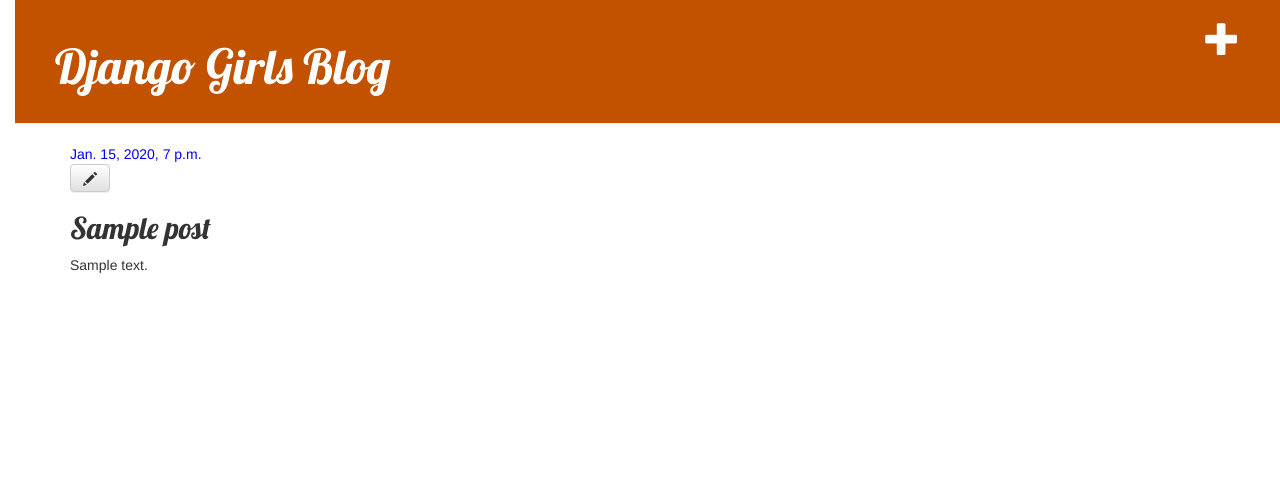
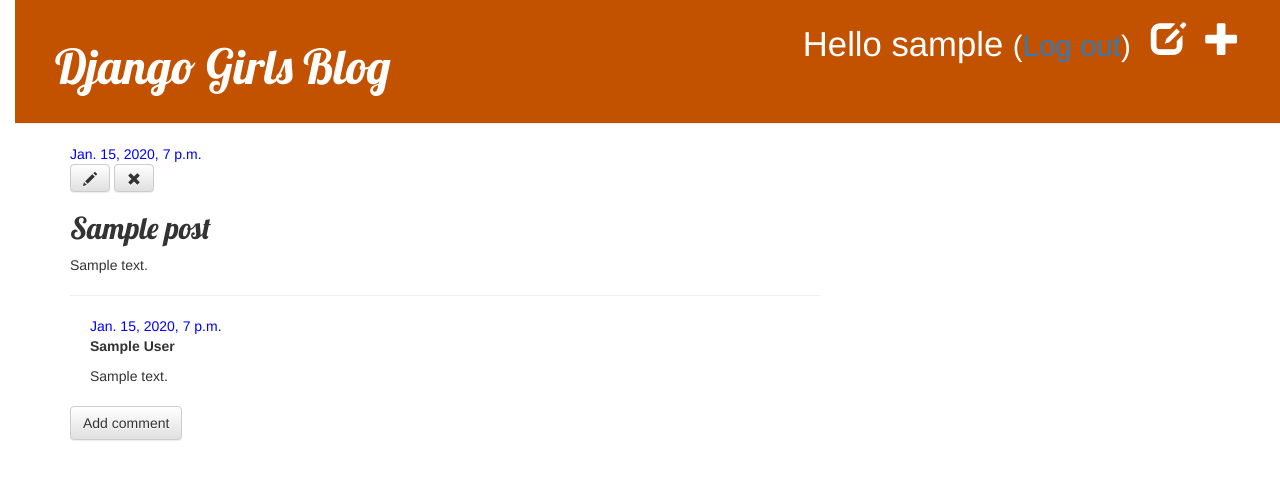
Before and after one commit to jwspgcr/my-first-blog, a Django app: page /post/1/ in a window 1280 px wide. Shown: the top 480 px of the page. Run offline with Django 3.2, Linux system fonts and the light colour scheme; a user stored in the database is signed in; tables that the repository leaves empty hold one stand-in row (values such as "Sample post"); some libraries are stand-ins or nearby versions.

Commit message:
extensiv tutorial implemented

```diff
--- a/blog/admin.py
+++ b/blog/admin.py
@@ -1,4 +1,5 @@
 from django.contrib import admin
-from .models import Post
+from .models import Post, Comment
 
 admin.site.register(Post)
+admin.site.register(Comment)
--- a/blog/models.py
+++ b/blog/models.py
@@ -16,3 +16,20 @@
 
     def __str__(self):
         return self.title
+
+    def approved_comments(self):
+        return self.comments.filter(approved_comment=True)
+
+class Comment(models.Model):
+    post = models.ForeignKey('blog.Post', on_delete=models.CASCADE, related_name='comments')
+    author = models.CharField(max_length=200)
+    text = models.TextField()
+    created_date = models.DateTimeField(default=timezone.now)
+    approved_comment = models.BooleanField(default=False)
+
+    def approve(self):
+        self.approved_comment = True
+        self.save()
+
+    def __str__(self):
+        return self.text
--- a/blog/static/css/blog.css
+++ b/blog/static/css/blog.css
@@ -51,3 +51,7 @@
 .post h2 a, .post h2 a:visited {
     color: #000000;
 }
+
+.comment {
+    margin: 20px 0px 20px 20px;
+}
--- a/blog/templates/blog/base.html
+++ b/blog/templates/blog/base.html
@@ -8,12 +8,16 @@
   <title>Django Girls blog</title>
     </head>
     <body>
-        <div class="page-header">
-            {% if user.is_authenticated %}
+      <div class="page-header">
+          {% if user.is_authenticated %}
               <a href="{% url 'post_new' %}" class="top-menu"><span class="glyphicon glyphicon-plus"></span></a>
-            {% endif %}
-            <h1><a href="/">Django Girls Blog</a></h1>
-        </div>
+              <a href="{% url 'post_draft_list' %}" class="top-menu"><span class="glyphicon glyphicon-edit"></span></a>
+              <p class="top-menu">Hello {{ user.username }} <small>(<a href="{% url 'logout' %}">Log out</a>)</small></p>
+          {% else %}
+              <a href="{% url 'login' %}" class="top-menu"><span class="glyphicon glyphicon-lock"></span></a>
+          {% endif %}
+          <h1><a href="/">Django Girls Blog</a></h1>
+      </div>
         <div class="content container">
             <div class="row">
                 <div class="col-md-8">
--- a/blog/templates/blog/post_detail.html
+++ b/blog/templates/blog/post_detail.html
@@ -2,15 +2,37 @@
 
 {% block content %}
     <div class="post">
-        {% if post.published_date %}
-            <div class="date">
-                {{ post.published_date }}
-            </div>
-        {% endif %}
+      {% if post.published_date %}
+          <div class="date">
+            {{ post.published_date }}
+          </div>
+      {% else %}
+          <a class="btn btn-default" href="{% url 'post_publish' pk=post.pk %}">Publish</a>
+      {% endif %}
         {% if user.is_authenticated %}
           <a class="btn btn-default" href="{% url 'post_edit' pk=post.pk %}"><span class="glyphicon glyphicon-pencil"></span></a>
+          <a class="btn btn-default" href="{% url 'post_remove' pk=post.pk %}"><span class="glyphicon glyphicon-remove"></span></a>
         {% endif %}
         <h2>{{ post.title }}</h2>
         <p>{{ post.text|linebreaksbr }}</p>
+        <hr>
+        {% for comment in post.comments.all %}
+            {% if user.is_authenticated or comment.approved_comment %}
+            <div class="comment">
+                <div class="date">
+                    {{ comment.created_date }}
+                    {% if not comment.approved_comment %}
+                        <a class="btn btn-default" href="{% url 'comment_remove' pk=comment.pk %}"><span class="glyphicon glyphicon-remove"></span></a>
+                        <a class="btn btn-default" href="{% url 'comment_approve' pk=comment.pk %}"><span class="glyphicon glyphicon-ok"></span></a>
+                    {% endif %}
+                </div>
+                <strong>{{ comment.author }}</strong>
+                <p>{{ comment.text|linebreaks }}</p>
+            </div>
+            {% endif %}
+        {% empty %}
+            <p>No comments here yet :(</p>
+        {% endfor %}
+        <a class="btn btn-default" href="{% url 'add_comment_to_post' pk=post.pk %}">Add comment</a>
     </div>
 {% endblock %}
--- a/blog/templates/blog/post_list.html
+++ b/blog/templates/blog/post_list.html
@@ -7,6 +7,7 @@
           </div>
           <h2><a href="{% url 'post_detail' pk=post.pk %}">{{ post.title }}</a></h2>
           <p>{{ post.text|linebreaksbr }}</p>
+          <a href="{% url 'post_detail' pk=post.pk %}">Comments: {{ post.approved_comments.count }}</a>
       </div>
   {% endfor %}
 {% endblock %}
--- a/blog/urls.py
+++ b/blog/urls.py
@@ -6,4 +6,10 @@
     path('post/<int:pk>/',views.post_detail,name='post_detail'),
     path('post/new/', views.post_new, name='post_new'),
     path('post/<int:pk>/edit/', views.post_edit, name='post_edit'),
+    path('drafts/', views.post_draft_list, name='post_draft_list'),
+    path('post/<pk>/publish/', views.post_publish, name='post_publish'),
+    path('post/<pk>/remove/', views.post_remove, name='post_remove'),
+    path('post/<int:pk>/comment/', views.add_comment_to_post, name='add_comment_to_post'),
+    path('comment/<int:pk>/approve/', views.comment_approve, name='comment_approve'),
+    path('comment/<int:pk>/remove/', views.comment_remove, name='comment_remove'),
 ]
--- a/blog/views.py
+++ b/blog/views.py
@@ -1,7 +1,8 @@
+from django.contrib.auth.decorators import login_required
 from django.shortcuts import render, get_object_or_404, redirect
-from .models import Post
+from .models import Post, Comment
 from django.utils import timezone
-from .forms import PostForm
+from .forms import PostForm, CommentForm
 
 def post_list(request):
     posts = Post.objects.filter(published_date__lte=timezone.now()).order_by("published_date")
@@ -11,19 +12,20 @@
     post=get_object_or_404(Post,pk=pk)
     return render(request, 'blog/post_detail.html', {'post': post})
 
+@login_required
 def post_new(request):
     if request.method == "POST":
         form = PostForm(request.POST)
         if form.is_valid():
             post = form.save(commit=False)
             post.author = request.user
-            post.published_date = timezone.now()
             post.save()
             return redirect('post_detail',pk = post.pk)
     else:
         form = PostForm()
     return render(request, 'blog/post_edit.html', {'form': form})
 
+@login_required
 def post_edit(request, pk):
     post = get_object_or_404(Post, pk=pk)
     if request.method == "POST":
@@ -31,9 +33,50 @@
         if form.is_valid():
             post = form.save(commit=False)
             post.author = request.user
-            post.published_date = timezone.now()
             post.save()
             return redirect('post_detail', pk=post.pk)
     else:
         form = PostForm(instance=post)
     return render(request, 'blog/post_edit.html', {'form': form})
+
+@login_required
+def post_draft_list(request):
+    posts = Post.objects.filter(published_date__isnull=True).order_by('created_date')
+    return render(request, 'blog/post_draft_list.html', {'posts': posts})
+
+@login_required
+def post_publish(request, pk):
+    post = get_object_or_404(Post, pk=pk)
+    post.publish()
+    return redirect('post_detail', pk=pk)
+
+@login_required
+def post_remove(request, pk):
+    post = get_object_or_404(Post, pk=pk)
+    post.delete()
+    return redirect('post_list')
+
+def add_comment_to_post(request, pk):
+    post = get_object_or_404(Post, pk=pk)
+    if request.method == "POST":
+        form = CommentForm(request.POST)
+        if form.is_valid():
+            comment = form.save(commit=False)
+            comment.post = post
+            comment.save()
+            return redirect('post_detail', pk=post.pk)
+    else:
+        form = CommentForm()
+    return render(request, 'blog/add_comment_to_post.html', {'form': form})
+
+@login_required
+def comment_approve(request, pk):
+    comment = get_object_or_404(Comment, pk=pk)
+    comment.approve()
+    return redirect('post_detail', pk=comment.post.pk)
+
+@login_required
+def comment_remove(request, pk):
+    comment = get_object_or_404(Comment, pk=pk)
+    comment.delete()
+    return redirect('post_detail', pk=comment.post.pk)
--- a/mysite/settings.py
+++ b/mysite/settings.py
@@ -120,3 +120,5 @@
 
 STATIC_URL = '/static/'
 STATIC_ROOT = os.path.join(BASE_DIR, 'static')
+
+LOGIN_REDIRECT_URL = '/'
--- a/mysite/urls.py
+++ b/mysite/urls.py
@@ -16,7 +16,11 @@
 from django.contrib import admin
 from django.urls import path, include
 
+from django.contrib.auth import views
+
 urlpatterns = [
     path('admin/', admin.site.urls),
+    path('accounts/login/', views.LoginView.as_view(), name='login'),
+    path('accounts/logout/', views.LogoutView.as_view(next_page='/'), name='logout'),
     path('', include('blog.urls')),
 ]
```
Also changed, not shown: blog/forms.py (+7 -1 lines).
